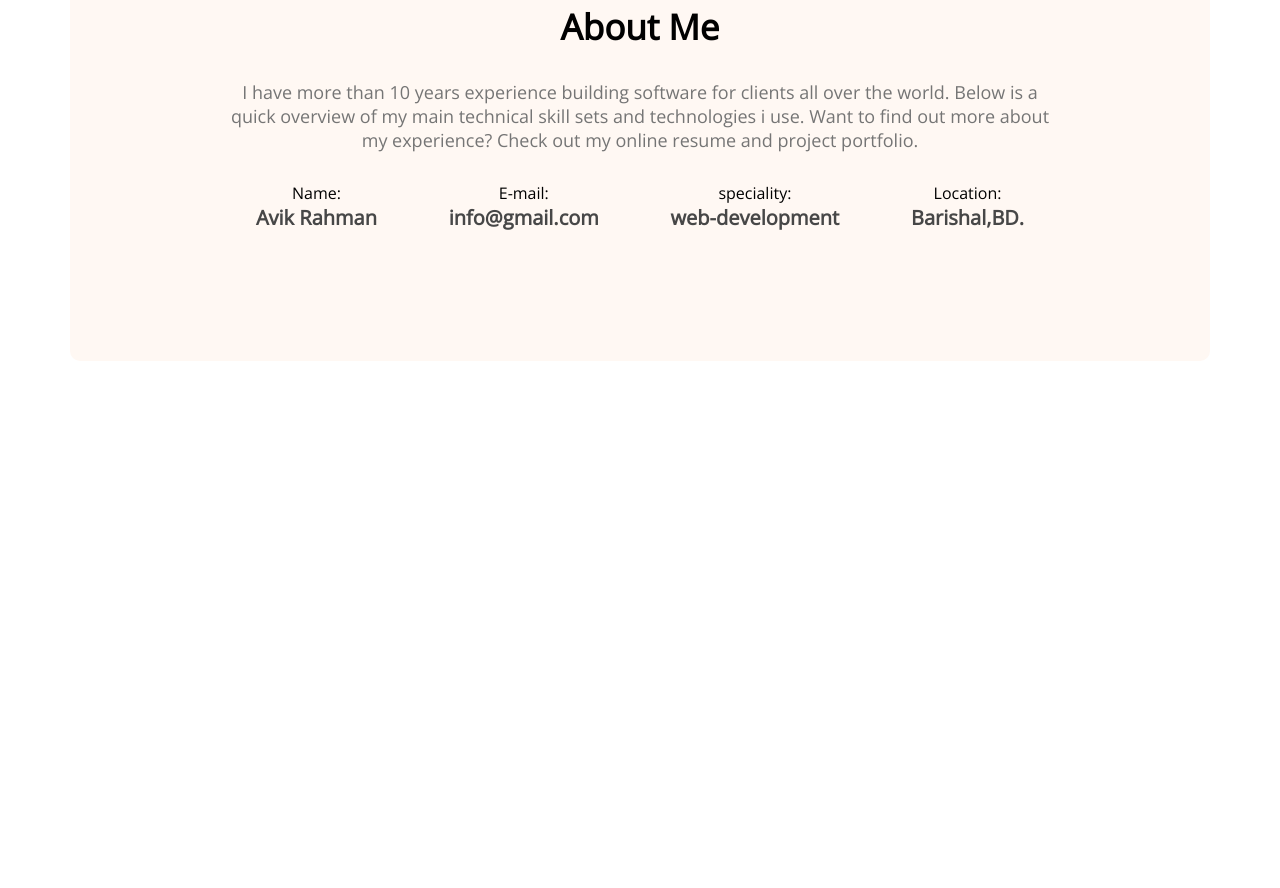
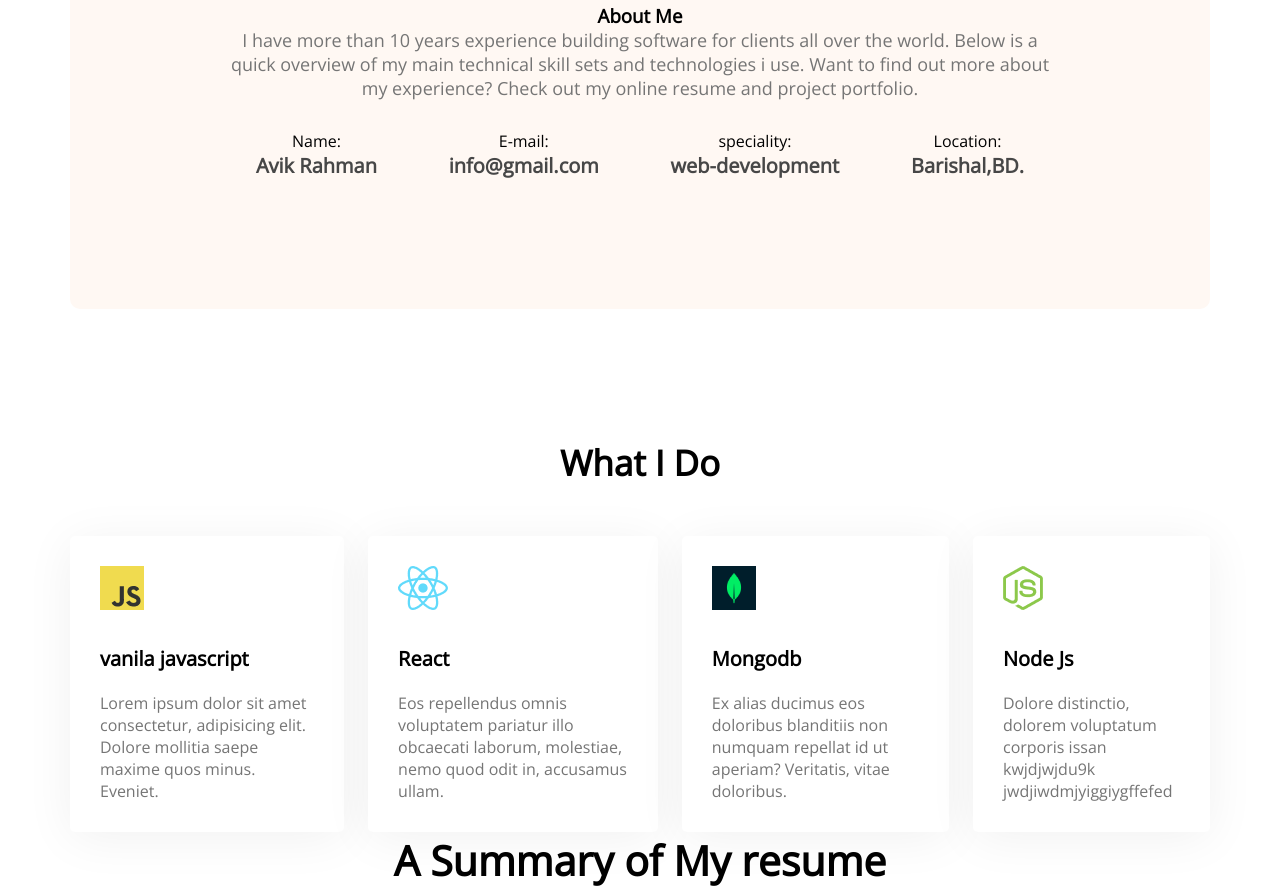
Before and after one commit to avikrahman/developer-portfolio, a plain HTML site: page index.html in a window 1280 px wide. Shown: the part 1097-1985 px from the top of the page. Before the commit the page ends 1458 px from the top, so only its background shows below. Drawn offline with nearby package versions, Linux system fonts and the light colour scheme.

Commit message:
addede skills content

```diff
--- a/index.html
+++ b/index.html
@@ -61,6 +61,49 @@
 
    </div>
         </section>
+        <!-- what i do section -->
+        <section class="what-i-do">
+            <h3 class="section title">What I Do</h3>
+           <div class="skills-container">
+            <div class="skill">
+                <img src="./images/icons/js.png" alt="">
+                <p class="skill-title">vanila javascript</p>
+                <p class="skill-discription">Lorem ipsum dolor sit amet consectetur, adipisicing elit. Dolore mollitia saepe maxime quos minus. Eveniet.</p>
+            </div>
+            <div class="skill">
+                <img src="./images/icons/react.png" alt="">
+                <p class="skill-title">React</p>
+                <p class="skill-discription">Eos repellendus omnis voluptatem pariatur illo obcaecati laborum, molestiae, nemo quod odit in, accusamus ullam.</p>
+            </div>
+            <div class="skill">
+                <img src="./images/icons/mongo.png" alt="">
+                <p class="skill-title">Mongodb</p>
+                <p class="skill-discription">Ex alias ducimus eos doloribus blanditiis non numquam repellat id ut aperiam? Veritatis, vitae doloribus.</p>
+            </div>
+            <div class="skill">
+                <img src="./images/icons/nodejs.png" alt="">
+                <p class="skill-title">Node Js</p>
+                <p class="skill-discription">Dolore distinctio, dolorem voluptatum corporis issan kwjdjwjdu9k jwdjiwdmjyiggiygffefed</p>
+            </div>
+           </div>
+
+
+
+
+            </div>
+        </section>
+  <!-- resume section -->
+
+  <section class="resume">
+<h3 class="section-title"> A  Summary of My resume</h3>
+
+<div class="resume-content"></div>
+<div>
+
+</div>
+  </section>
+
+
 
     </main>
 
--- a/styles/style.css
+++ b/styles/style.css
@@ -74,11 +74,12 @@ border-radius: 10px;
 padding: 130px 150px;
 text-align: center;
 }
-.section-title{
-
+.section.title{
+text-align: center;
 margin-bottom: 30px;
 font-size: 35px;
-margin-bottom: 30px;
+margin-bottom: 50px;
+
 }
 .section-discription{
 color:#757575;
@@ -98,3 +99,34 @@ margin-bottom: 30px;
     font-size: 20px;
     color: #474747;
 }
+/* what i do styles */
+.what-i-do{
+    margin-top: 130px;
+}
+.skills-container{
+    display: flex;
+    gap: 24px;
+
+}
+.skill{
+    background: #FFFFFF;
+    box-shadow: 0px 6px 50px rgba(0,0,0,0.06);
+    border-radius: 5px;
+    padding: 30px;
+}
+.skill-title{
+    font-size: 20px;
+    font-weight: 700;
+    margin-top: 30px;
+    margin-bottom: 20px;
+}
+.skill-discription{
+    color: #757575;
+}
+.resume{
+    text-align: center;
+    font-size: 35px;
+}
+
+
+/* resume styles */
```
